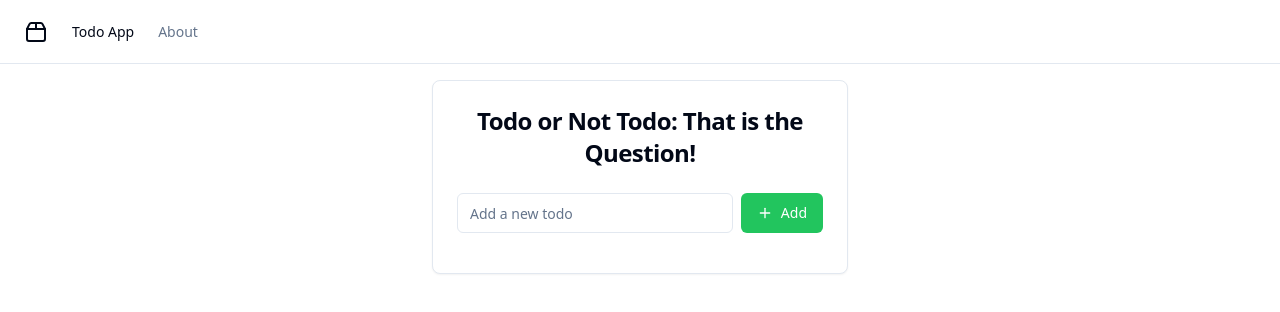
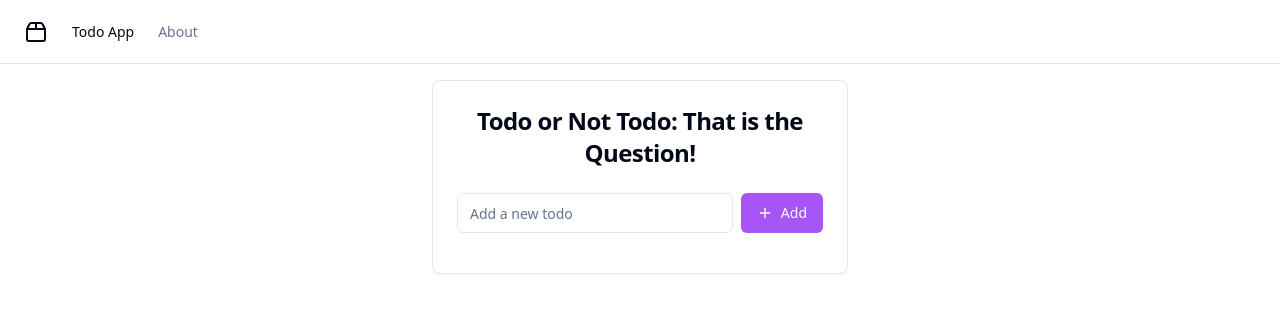
Before and after one commit to GPT-Engineer-App-Dev/tidylists, a React (Vite) app: page / in a window 1280 px wide. Shown: the top 312 px of the page. Built offline with nearby package versions, Linux system fonts and the light colour scheme.

Commit message:
GPT Engineer Update

```diff
--- a/src/pages/Index.jsx
+++ b/src/pages/Index.jsx
@@ -61,7 +61,7 @@ const Index = () => {
               onChange={(e) => setNewTodo(e.target.value)}
               onKeyPress={(e) => e.key === "Enter" && addTodo()}
             />
-            <Button onClick={addTodo} className="bg-green-500 hover:bg-green-600 text-white">
+            <Button onClick={addTodo} className="bg-purple-500 hover:bg-purple-600 text-white">
               <Plus className="h-4 w-4 mr-2" />
               Add
             </Button>
```
